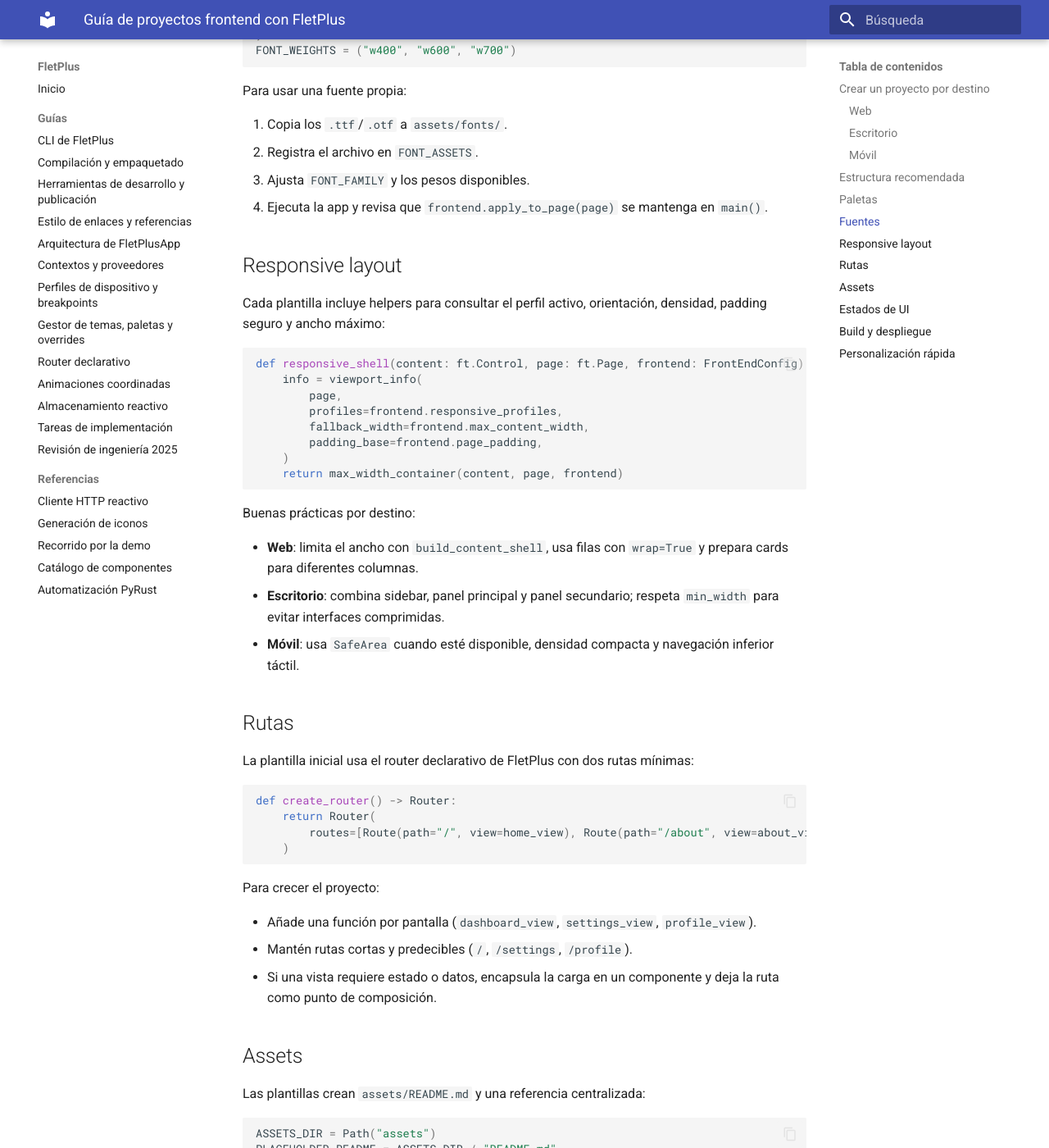
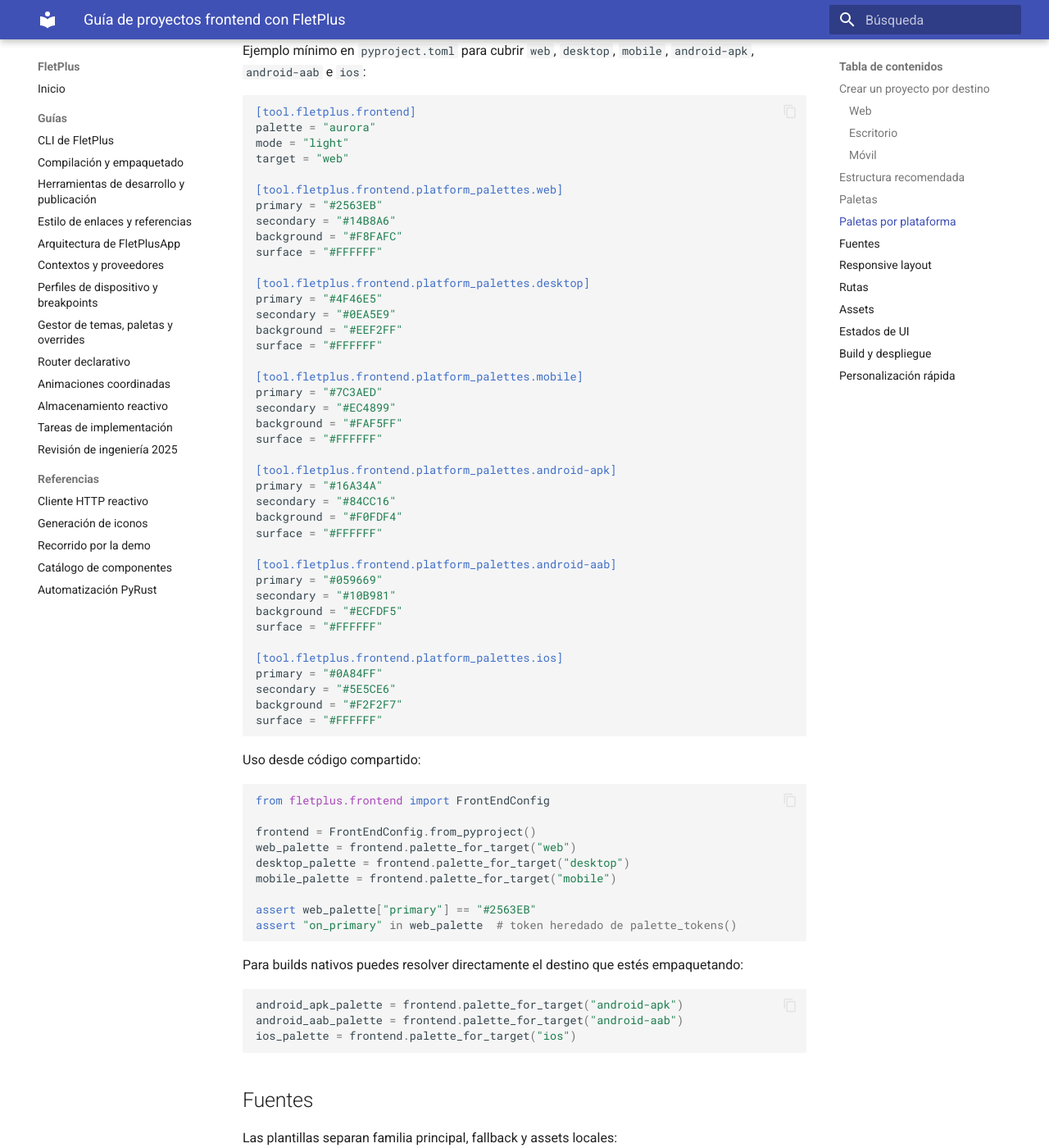
Before and after one commit to Alphonsus411/FletPlus, an MkDocs documentation site: the page built from docs/frontend-projects.md, in a window 1280 px wide and 1400 px high, scrolled down 3058 px. Shown: the whole window at 82% size. Built offline with MkDocs 1.6.1 and Material for MkDocs 9.7.7, drawn with Linux system fonts in a browser that asks for light colours; some of the changed text lies outside the part shown.

Commit message:
Expand platform palette docs and tests

````diff
--- a/docs/frontend-projects.md
+++ b/docs/frontend-projects.md
@@ -117,6 +117,78 @@
 ```
 
 Usa tokens semánticos (`brand`, `surface_soft`, `card`, `pill`) en lugar de colores sueltos dentro de cada control. Así puedes cambiar la identidad visual desde un solo archivo.
+
+
+## Paletas por plataforma
+
+Además de elegir una paleta base con `palette`, puedes declarar overrides por destino con `platform_palettes`. `palette_for_target(<target>)` parte siempre de los tokens base de `palette_tokens()` y después fusiona solo las claves específicas de la plataforma, por lo que tokens como `on_primary`, `on_surface`, `error`, `success` o `focus_ring` siguen disponibles aunque no aparezcan en el override.
+
+Ejemplo mínimo en `pyproject.toml` para cubrir `web`, `desktop`, `mobile`, `android-apk`, `android-aab` e `ios`:
+
+```toml
+[tool.fletplus.frontend]
+palette = "aurora"
+mode = "light"
+target = "web"
+
+[tool.fletplus.frontend.platform_palettes.web]
+primary = "#2563EB"
+secondary = "#14B8A6"
+background = "#F8FAFC"
+surface = "#FFFFFF"
+
+[tool.fletplus.frontend.platform_palettes.desktop]
+primary = "#4F46E5"
+secondary = "#0EA5E9"
+background = "#EEF2FF"
+surface = "#FFFFFF"
+
+[tool.fletplus.frontend.platform_palettes.mobile]
+primary = "#7C3AED"
+secondary = "#EC4899"
+background = "#FAF5FF"
+surface = "#FFFFFF"
+
+[tool.fletplus.frontend.platform_palettes.android-apk]
+primary = "#16A34A"
+secondary = "#84CC16"
+background = "#F0FDF4"
+surface = "#FFFFFF"
+
+[tool.fletplus.frontend.platform_palettes.android-aab]
+primary = "#059669"
+secondary = "#10B981"
+background = "#ECFDF5"
+surface = "#FFFFFF"
+
+[tool.fletplus.frontend.platform_palettes.ios]
+primary = "#0A84FF"
+secondary = "#5E5CE6"
+background = "#F2F2F7"
+surface = "#FFFFFF"
+```
+
+Uso desde código compartido:
+
+```python
+from fletplus.frontend import FrontEndConfig
+
+frontend = FrontEndConfig.from_pyproject()
+web_palette = frontend.palette_for_target("web")
+desktop_palette = frontend.palette_for_target("desktop")
+mobile_palette = frontend.palette_for_target("mobile")
+
+assert web_palette["primary"] == "#2563EB"
+assert "on_primary" in web_palette  # token heredado de palette_tokens()
+```
+
+Para builds nativos puedes resolver directamente el destino que estés empaquetando:
+
+```python
+android_apk_palette = frontend.palette_for_target("android-apk")
+android_aab_palette = frontend.palette_for_target("android-aab")
+ios_palette = frontend.palette_for_target("ios")
+```
 
 ## Fuentes
 
````
Also changed, not shown: 3 other files.
